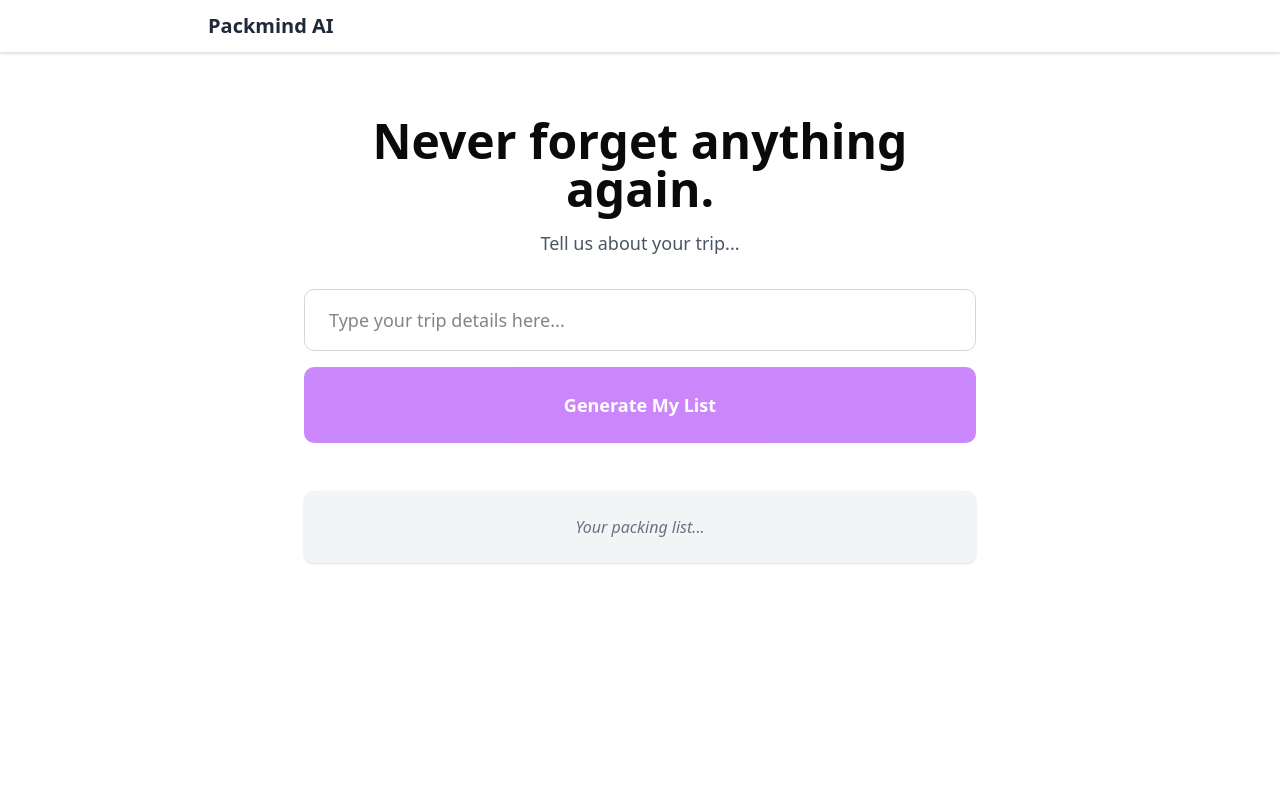
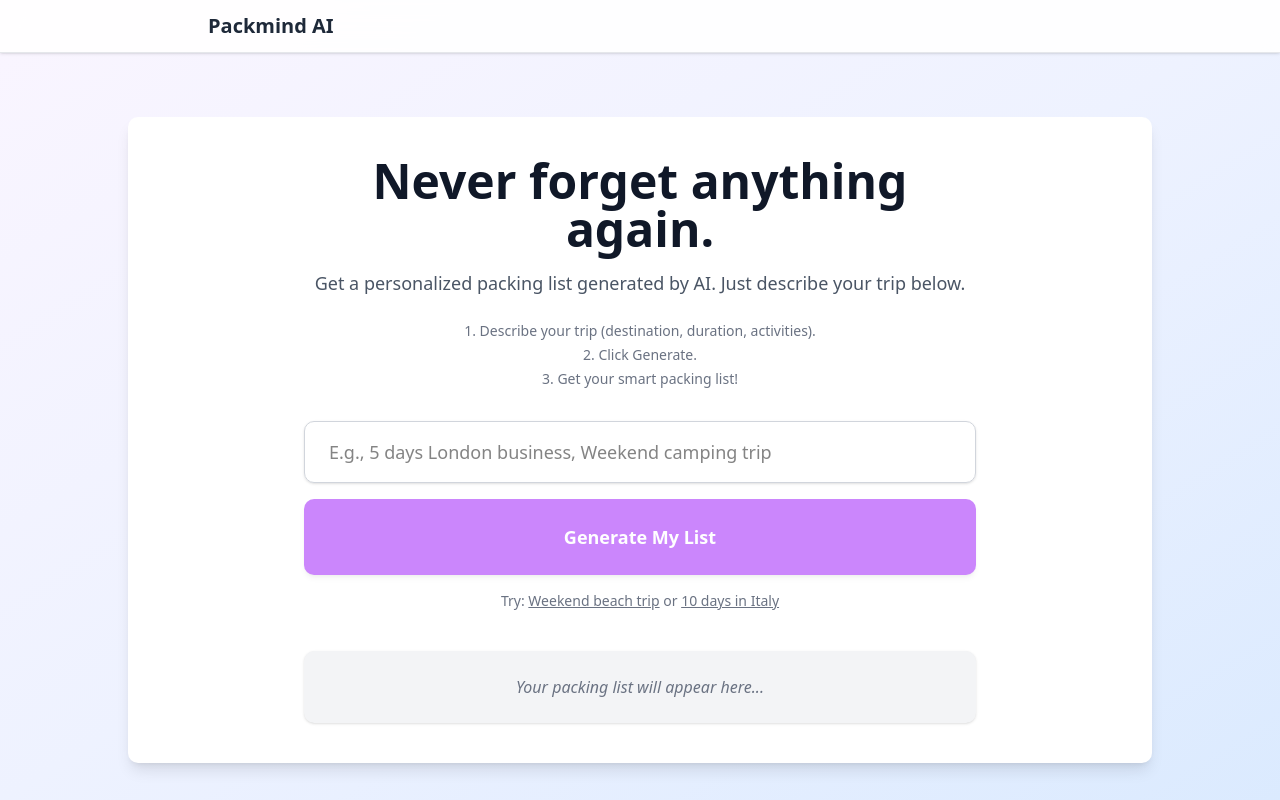
Before and after one commit to trackiye/packing-list-app, a Next.js app: page / in a window 1280 px wide. Built offline with nearby package versions, Linux system fonts and the light colour scheme.

Commit message:
Feat: V2 UI Polish. Added background gradient, sticky header cleanup, and How-It-Works clarity text.

```diff
--- a/app/page.tsx
+++ b/app/page.tsx
@@ -3,8 +3,8 @@
 import React, { useState, useEffect } from 'react';
 import { ClipboardCopy, Trash2, Check } from "lucide-react";
 import { motion, AnimatePresence } from 'framer-motion';
-// Import Link from next/link
 import Link from 'next/link';
+import toast, { Toaster } from 'react-hot-toast';
 
 // Define item structure
 interface PackingItem {
@@ -14,89 +14,68 @@ interface PackingItem {
 }
 
 export default function Home() {
-  // State variables
+  // --- State Variables ---
   const [localInput, setLocalInput] = useState('');
   const [isLoading, setIsLoading] = useState(false);
   const [packingItems, setPackingItems] = useState<PackingItem[] | null>(null);
-  const [rawResultText, setRawResultText] = useState<string | null>(null);
+  const [rawResultText, setRawResultText] = useState<string | null>(null); // For copy
   const [errorText, setErrorText] = useState<string | null>(null);
-  const [showResult, setShowResult] = useState(true);
-  const [isCopied, setIsCopied] = useState(false);
+  const [showResult, setShowResult] = useState(true); // Controls overall visibility
+  // --- END State ---
 
-  // Input handler
+  // --- Handlers ---
   const handleLocalInputChange = (e: React.ChangeEvent<HTMLInputElement>) => {
     setLocalInput(e.target.value);
   };
 
-  // Form submission handler (fetches data)
-  const handleManualSubmit = async (e: React.FormEvent) => {
-    e.preventDefault();
+  const handleGenerateClick = async () => {
+    console.log("handleGenerateClick called");
     if (!localInput.trim() || isLoading) return;
-    setIsLoading(true);
-    setPackingItems(null);
-    setRawResultText(null);
-    setErrorText(null);
-    setShowResult(true);
-    setIsCopied(false);
+    setIsLoading(true); setPackingItems(null); setRawResultText(null); /* setResultText(''); */ setErrorText(null); setShowResult(true); console.log("Submitting prompt:", localInput);
     try {
-      const response = await fetch('/api/generate', {
-          method: 'POST',
-          headers: { 'Content-Type': 'application/json' },
-          body: JSON.stringify({ prompt: localInput })
-      });
-      if (!response.ok || !response.body) { throw new Error("API request failed"); }
+      const response = await fetch('/api/generate', { method: 'POST', headers: { 'Content-Type': 'application/json' }, body: JSON.stringify({ prompt: localInput }) });
+      console.log("Fetch response:", { status: response.status, ok: response.ok });
+      if (!response.ok || !response.body) { throw new Error(`API Error ${response.status}`); }
       const fullResponseText = await response.text();
+      console.log("Raw Response:", fullResponseText.substring(0, 100) + "...");
       setRawResultText(fullResponseText);
       try {
-        const parsedItems: PackingItem[] = JSON.parse(fullResponseText);
-        if (!Array.isArray(parsedItems)) { throw new Error("AI response not JSON array."); }
-        setPackingItems(parsedItems);
+        console.log("Attempting JSON parse..."); const parsedItems: PackingItem[] = JSON.parse(fullResponseText); console.log("Parse successful:", parsedItems);
+        if (!Array.isArray(parsedItems)) { console.error("Not array"); throw new Error("AI response not array."); }
+        setPackingItems(parsedItems); // Set parsed items
       } catch (parseError: unknown) {
-        const message = parseError instanceof Error ? parseError.message : String(parseError);
-        setErrorText(`AI response not valid JSON: ${message}.`);
-        setPackingItems(null);
+        const message = parseError instanceof Error ? parseError.message : String(parseError); console.error("!!! JSON Parse Error:", parseError); setErrorText(`AI response not valid JSON: ${message}.`); setPackingItems(null); /* Keep rawResultText for copy */
       }
     } catch (error: unknown) {
-      const message = error instanceof Error ? error.message : String(error);
-      setErrorText(`Failed: ${message}`);
-      setPackingItems(null);
-      setRawResultText(null);
-    } finally { setIsLoading(false); }
-  };
+      const message = error instanceof Error ? error.message : String(error); console.error("!!! Fetch Error:", error); setErrorText(`Failed: ${message}`); setPackingItems(null); setRawResultText(null);
+    } finally { setIsLoading(false); console.log("Generation finished."); }
+  }; // End handleGenerateClick
 
-  // Copy handler
   const handleCopy = () => {
-    if (rawResultText && !isCopied) {
-      navigator.clipboard.writeText(rawResultText).then(() => {
-        setIsCopied(true);
-        setTimeout(() => setIsCopied(false), 2000);
-      }).catch(err => { console.error('Copy failed:', err); alert("Failed copy."); });
+    if (rawResultText) {
+      navigator.clipboard.writeText(rawResultText)
+        .then(() => { toast.success('Copied!'); })
+        .catch(err => { console.error('Copy failed:', err); toast.error('Failed copy.'); });
     }
   };
-
-  // Delete (hide) handler
-  const handleDelete = () => { setShowResult(false); };
-
-  // Effect to manage state resets
-  useEffect(() => { if (isLoading) { setShowResult(true); setIsCopied(false); } }, [isLoading]);
+  const handleDelete = () => { setShowResult(false); }; // Hides the section
+  // Reset visibility when loading starts
+  useEffect(() => { if (isLoading) { setShowResult(true); } }, [isLoading]);
 
   // Animation variants
-  const containerVariants = {
-    hidden: { opacity: 0 },
-    visible: { opacity: 1, transition: { delayChildren: 0.1, staggerChildren: 0.05 } }
-  };
-  const itemVariants = {
-    hidden: { y: 20, opacity: 0 },
-    visible: { y: 0, opacity: 1 }
-  };
+  const containerVariants = { hidden: { opacity: 0 }, visible: { opacity: 1, transition: { delayChildren: 0.1, staggerChildren: 0.05 } } };
+  const itemVariants = { hidden: { y: 20, opacity: 0 }, visible: { y: 0, opacity: 1 } };
 
-  // --- JSX STRUCTURE STARTS HERE ---
+  // Set Example Input Function
+  const setExampleInput = (example: string) => { setLocalInput(example); };
+
+  // --- START JSX RETURN ---
   return (
-    <div className="relative min-h-screen bg-white">
-      {/* Header - Using Next.js Link */}
-      <header className="sticky top-0 z-10 w-full bg-white bg-opacity-95 backdrop-blur-sm border-b border-gray-200 shadow-sm">
+    <div className="relative min-h-screen bg-gradient-to-br from-purple-50 via-indigo-50 to-blue-100">
+      <Toaster position="top-center" reverseOrder={false} />
+      {/* Header */}
+      <header className="sticky top-0 z-10 w-full bg-white/90 backdrop-blur-md border-b border-gray-200 shadow-sm">
          <div className="max-w-4xl mx-auto px-4 py-3">
-          {/* Use Link component */}
            <Link href="/" className="text-xl font-bold text-gray-800 hover:text-purple-600 transition-colors">
              Packmind AI
            </Link>
@@ -105,33 +84,52 @@ export default function Home() {
 
       {/* Main content */}
       <main className="flex flex-col items-center justify-start p-4 pt-10 sm:pt-16">
-        <div className="w-full max-w-4xl"> {/* Wider container */}
+        {/* Elevated Content Container */}
+        <div className="w-full max-w-5xl bg-white rounded-lg shadow-lg p-6 sm:p-10">
 
-          {/* Form Section - Carefully checked structure */}
-          <div className="text-center mb-12 max-w-2xl mx-auto">
-             <h1 className="text-4xl sm:text-5xl font-bold mb-4">Never forget anything again.</h1>
-             <p className="text-lg text-gray-600 mb-8"> Tell us about your trip... </p>
-             {/* Form Tag */}
-             <form onSubmit={handleManualSubmit} className="flex flex-col gap-4">
-                 {/* Input Tag - Inside form */}
+          {/* Form Section */}
+          <div className="text-center mb-10 max-w-2xl mx-auto">
+             <h1 className="text-4xl sm:text-5xl font-bold mb-4 text-gray-900">Never forget anything again.</h1>
+             <p className="text-lg text-gray-600 mb-6">
+               Get a personalized packing list generated by AI. Just describe your trip below.
+             </p>
+             {/* How it Works */}
+             <div className="text-sm text-gray-500 mb-8 space-y-1 text-center">
+                <p>1. Describe your trip (destination, duration, activities).</p>
+                <p>2. Click Generate.</p>
+                <p>3. Get your smart packing list!</p>
+             </div>
+             {/* Input/Button Container */}
+             <div className="flex flex-col gap-4">
                  <input
                    type="text"
-                   value={localInput} // Connects to state
-                   onChange={handleLocalInputChange} // Allows typing
-                   placeholder="Type your trip details here..."
-                   className="w-full px-6 py-4 text-lg border border-gray-300 rounded-lg focus:outline-none focus:ring-2 focus:ring-purple-500"
+                   value={localInput}
+                   onChange={handleLocalInputChange}
+                   placeholder="E.g., 5 days London business, Weekend camping trip"
+                   className="w-full px-6 py-4 text-lg border border-gray-300 rounded-lg focus:outline-none focus:ring-2 focus:ring-purple-500 shadow-sm"
                    disabled={isLoading}
                    aria-label="Trip details input"
+                   onKeyDown={(e) => { if (e.key === 'Enter' && !isLoading && localInput.trim()) { handleGenerateClick(); } }}
                  />
-                 {/* Button Tag - Inside form */}
-                 <button
-                   type="submit"
+                 <motion.button
+                   type="button"
+                   onClick={handleGenerateClick}
                    disabled={isLoading || !localInput.trim()}
-                   className="w-full bg-purple-600 hover:bg-purple-700 text-white py-4 sm:py-6 text-lg font-semibold rounded-lg transition-colors disabled:opacity-50 disabled:cursor-not-allowed">
+                   className="w-full bg-purple-600 hover:bg-purple-700 text-white py-4 sm:py-6 text-lg font-semibold rounded-lg transition-colors disabled:opacity-50 disabled:cursor-not-allowed shadow-md hover:shadow-lg"
+                   whileTap={{ scale: 0.97 }}
+                   transition={{ type: "spring", stiffness: 400, damping: 17 }}
+                 >
                    {isLoading ? "Generating..." : "Generate My List"}
-                 </button>
-             {/* Closing Form Tag */}
-             </form>
+                 </motion.button>
+             {/* End Input/Button Container */}
+             </div>
+             {/* Examples Div */}
+             <div className="mt-4 text-sm text-gray-500">
+                Try:{" "}
+                <button type="button" onClick={() => setExampleInput('Weekend beach trip to Miami')} className="underline hover:text-purple-600 focus:outline-none"> Weekend beach trip </button>{" "}
+                or{" "}
+                <button type="button" onClick={() => setExampleInput('10 days in Italy, sightseeing')} className="underline hover:text-purple-600 focus:outline-none"> 10 days in Italy </button>
+             </div>
           {/* Closing Form Section Div */}
           </div>
 
@@ -140,36 +138,42 @@ export default function Home() {
             {/* Error Display */}
             {errorText && ( <div className="bg-red-100 border border-red-400 text-red-700 px-4 py-3 rounded mb-4 max-w-2xl mx-auto"> Error: {errorText} </div> )}
 
-            {/* Result Display Area - Using AnimatePresence */}
+            {/* Result Display Area using AnimatePresence */}
             <AnimatePresence>
-             {showResult && (packingItems || isLoading) && !errorText && (
-               <motion.div // Wrap results container for exit animation
-                 key="results-container" // Key for AnimatePresence
+              {/* Condition 1: Show results block if showResult=true, NO error, AND (isLoading OR packingItems exist) */}
+              {showResult && !errorText && (isLoading || packingItems) && (
+                <motion.div
+                  key="results-block-content" // Unique key
                   className="w-full"
-                 initial={{ opacity: 0 }}
-                 animate={{ opacity: 1 }}
-                 exit={{ opacity: 0 }}
-                 transition={{ duration: 0.3 }}
+                  initial={{ opacity: 0 }} animate={{ opacity: 1 }} exit={{ opacity: 0 }} transition={{ duration: 0.3 }}
                 >
-                 <div className="flex justify-end gap-2 mb-4 max-w-2xl mx-auto"> {/* Buttons */}
-                   <button onClick={handleCopy} disabled={!rawResultText || isCopied} title={isCopied ? "Copied!" : "Copy JSON"} aria-label={isCopied ? "Copied!" : "Copy JSON"} className="p-2 text-gray-600 hover:bg-gray-200 rounded disabled:opacity-50"> {isCopied ? <Check size={20}/> : <ClipboardCopy size={20}/>} </button>
-                   <button onClick={handleDelete} disabled={(!packingItems && !isLoading)} title="Delete" aria-label="Delete" className="p-2 text-gray-600 hover:bg-gray-200 rounded disabled:opacity-50"> <Trash2 size={20}/> </button>
+                  {/* Buttons Container */}
+                  <div className="flex justify-end gap-2 mb-4 max-w-2xl mx-auto">
+                    <button onClick={handleCopy} disabled={!rawResultText} title="Copy JSON" aria-label="Copy JSON" className="p-2 text-gray-600 hover:bg-gray-200 rounded disabled:opacity-50"> <ClipboardCopy size={20}/> </button>
+                    <button onClick={handleDelete} disabled={!(isLoading || packingItems)} title="Delete" aria-label="Delete" className="p-2 text-gray-600 hover:bg-gray-200 rounded disabled:opacity-50"> <Trash2 size={20}/> </button>
+                  {/* End Buttons Container */}
                   </div>
 
-                 {/* Grid Layout */}
-                 {isLoading && !packingItems && ( <p className="text-gray-500 text-center italic max-w-2xl mx-auto">Generating...</p> )}
-                 {packingItems && (
-                   <motion.div // Grid container with animation variants
+                  {/* Content Area (Gray Box) */}
+                  <div className="bg-gray-50 rounded-lg p-4 sm:p-6 shadow-sm">
+                     {/* Loading Indicator - Show only if loading AND packingItems is still null */}
+                     {isLoading && !packingItems && (
+                       <p className="text-gray-500 text-center italic">Generating...</p>
+                     )}
+
+                     {/* Grid Layout - Show only if NOT loading AND packingItems is valid */}
+                     {!isLoading && packingItems && packingItems.length > 0 && (
+                       <motion.div
                          className="grid grid-cols-2 md:grid-cols-3 gap-4 md:gap-6"
-                     variants={containerVariants}
-                     initial="hidden"
-                     animate="visible"
+                         variants={containerVariants} initial="hidden" animate="visible"
                        >
                          {packingItems.map((item, index) => (
-                       <motion.div // Each card with animation variants
-                         key={item.item_name + index} // Use a more stable key if possible
+                           <motion.div
+                             key={item.item_name + index} // Use item name + index for key
                              className="border border-gray-200 rounded-lg overflow-hidden shadow-sm bg-white flex flex-col"
                              variants={itemVariants}
+                             whileHover={{ scale: 1.03, y: -2, boxShadow: "0px 5px 15px rgba(0,0,0,0.1)" }}
+                             transition={{ type: "spring", stiffness: 300, damping: 20 }}
                            >
                              {/* Image Placeholder */}
                              <div className="w-full h-40 bg-gray-200 flex items-center justify-center text-gray-400">
@@ -179,29 +183,45 @@ export default function Home() {
                              <div className="p-4 flex flex-col flex-grow">
                                <h3 className="font-semibold text-base text-gray-800 mb-1">{item.item_name}</h3>
                                <p className="text-sm text-gray-600 flex-grow mb-2">{item.description}</p>
-                           <a href="#" onClick={(e)=>e.preventDefault()} className="text-purple-600 hover:underline text-sm mt-auto pt-2 block">
-                             View Product (Link coming soon)
+                               <a href="#" onClick={(e) => e.preventDefault()} className="text-purple-600 hover:underline text-sm mt-auto pt-2 block">
+                                 View Product {/*...*/}
                                </a>
                              </div>
-                       </motion.div> // End Item Card motion.div
+                           </motion.div> // End Item Card
                          ))}
-                   </motion.div> // End Grid container motion.div
+                       </motion.div> // End Grid
                      )}
-               </motion.div> // End results container motion.div
+
+                     {/* Handle case where API might return empty array */}
+                     {!isLoading && packingItems && packingItems.length === 0 && (
+                        <p className="text-gray-500 text-center italic">No packing items generated for this trip.</p>
                      )}
-            </AnimatePresence> {/* End AnimatePresence */}
 
-            {/* Placeholder */}
-             {!isLoading && !errorText && (!packingItems || !showResult) && (
+                     {/* Raw Text Display (If JSON parse failed - This logic was removed previously, keep removed for now) */}
+                     {/* {!packingItems && resultText && !isLoading && ( ... raw text div ... )} */}
+
+                  {/* End Content Area (Gray Box) */}
+                  </div>
+                {/* End results-block motion.div */}
+                </motion.div>
+              )}
+            </AnimatePresence>
+
+            {/* Placeholder - Show if NOT loading, NO error, AND (results hidden OR packingItems is null) */}
+            {!isLoading && !errorText && (!showResult || packingItems === null) && (
                <div className="bg-gray-100 rounded-lg p-6 shadow-sm max-w-2xl mx-auto">
                  <p className="text-gray-500 text-center italic">
-                   {showResult ? "Your packing list..." : "Result cleared."}
+                   {showResult ? "Your packing list will appear here..." : "Result cleared."}
                  </p>
                </div>
             )}
-          </div> {/* End Results section div */}
-        </div> {/* End max-w-4xl div */}
-      </main> {/* End main */}
-    </div> // End relative div
+          {/* End Results section div */}
+          </div>
+        {/* End Elevated Content Container Div */}
+        </div>
+      {/* End main */}
+      </main>
+    {/* End main return div */}
+    </div>
   ); // End return
 } // End Home function
--- a/package.json
+++ b/package.json
@@ -20,6 +20,7 @@
     "next": "15.5.6",
     "react": "19.1.0",
     "react-dom": "19.1.0",
+    "react-hot-toast": "^2.6.0",
     "tailwind-merge": "^3.3.1"
   },
   "devDependencies": {
```
Also changed, not shown: 1 other file (tests, documents, lock files or other folders). Lines whose indentation alone changed are shown as unchanged.
